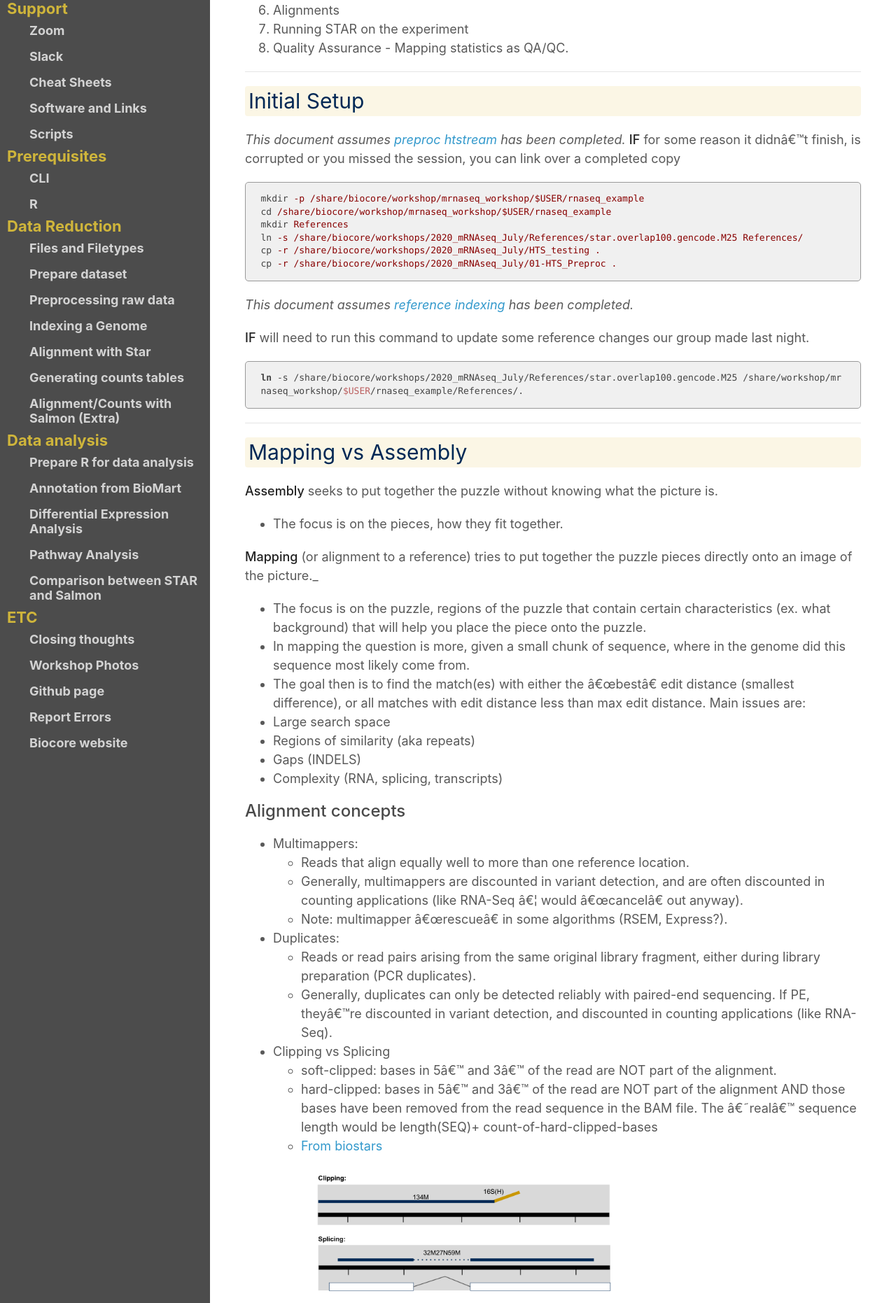
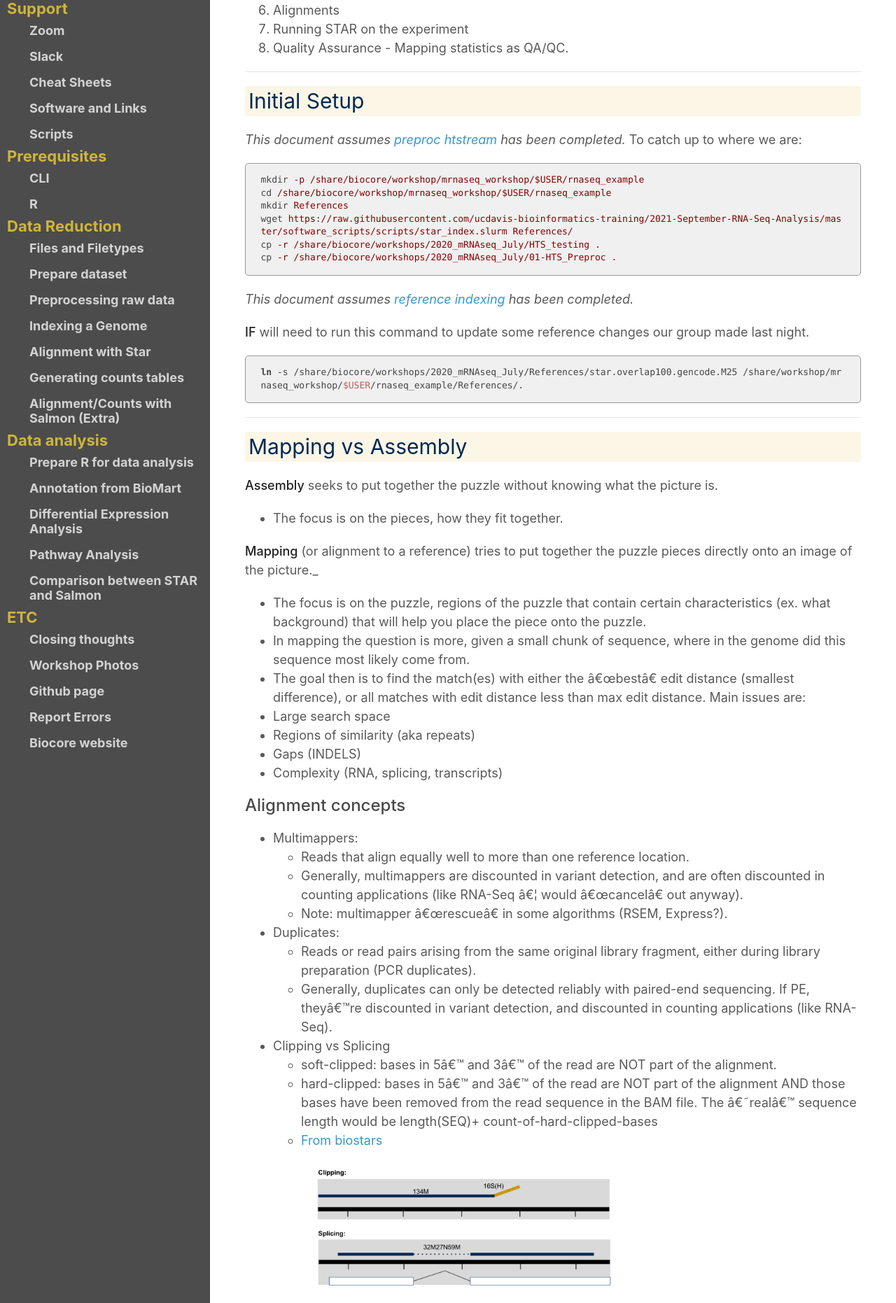
Before and after one commit to ucdavis-bioinformatics-training/2021-September-RNA-Seq-Analysis, a Jekyll site: the page built from data_reduction/02-alignment_mm.md, in a window 1280 px wide. Shown: the part 374-2236 px from the top of the page at 70% size. Built offline with Jekyll 4.4.1, drawn with Linux system fonts in a browser that asks for light colours; our own code applies the rules of GitHub Pages for plain Markdown files.

Commit message:
working on updating to tmp dir

````diff
--- a/data_reduction/02-alignment_mm.md
+++ b/data_reduction/02-alignment_mm.md
@@ -12,12 +12,13 @@
 ## Initial Setup
 
 *This document assumes [preproc htstream](./preproc_htstream.md) has been completed.*
-**IF** for some reason it didn't finish, is corrupted or you missed the session, you can link over a completed copy
+To catch up to where we are:
+
 ```
 mkdir -p /share/biocore/workshop/mrnaseq_workshop/$USER/rnaseq_example
 cd /share/biocore/workshop/mrnaseq_workshop/$USER/rnaseq_example
 mkdir References
-ln -s /share/biocore/workshops/2020_mRNAseq_July/References/star.overlap100.gencode.M25 References/
+wget https://raw.githubusercontent.com/ucdavis-bioinformatics-training/2021-September-RNA-Seq-Analysis/master/software_scripts/scripts/star_index.slurm References/
 cp -r /share/biocore/workshops/2020_mRNAseq_July/HTS_testing .
 cp -r /share/biocore/workshops/2020_mRNAseq_July/01-HTS_Preproc .
 ```
````
Also changed, not shown: data_reduction/02-alignment-indexref_mm.md (+2 -2 lines).
